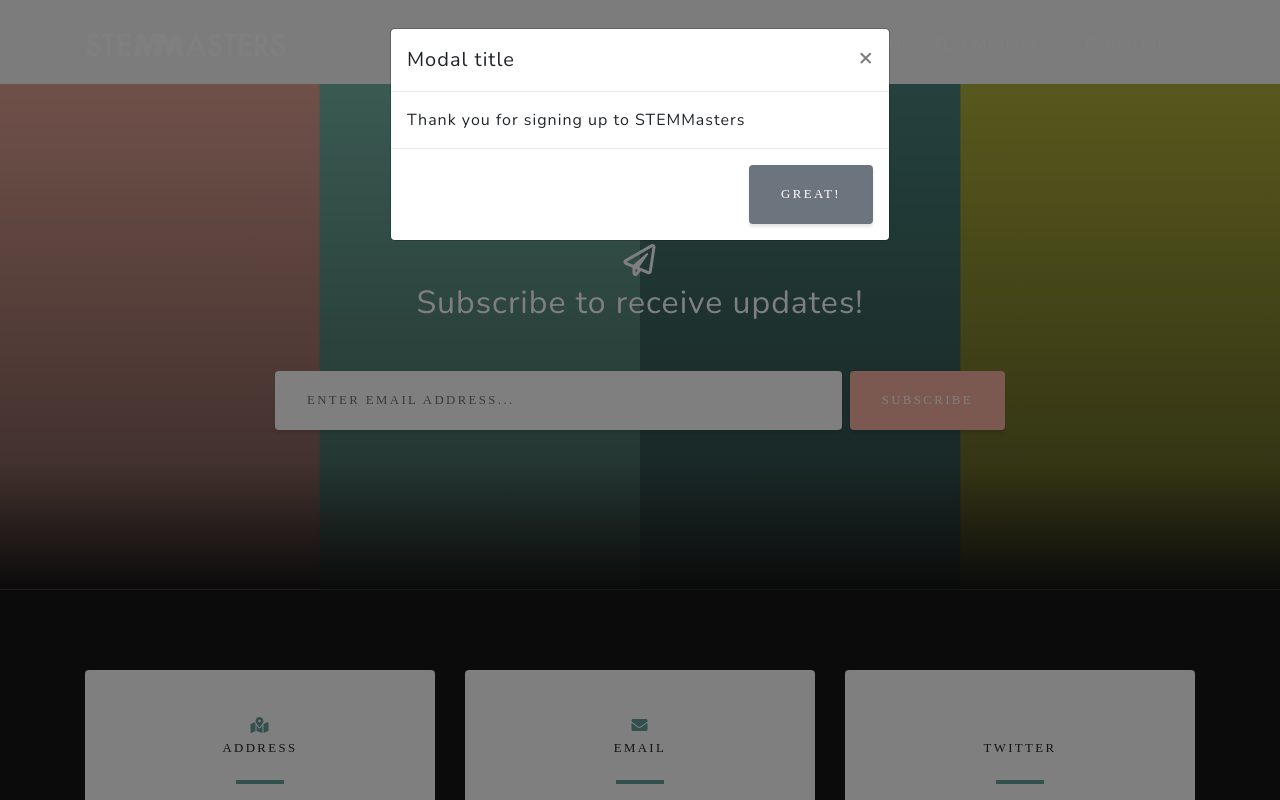
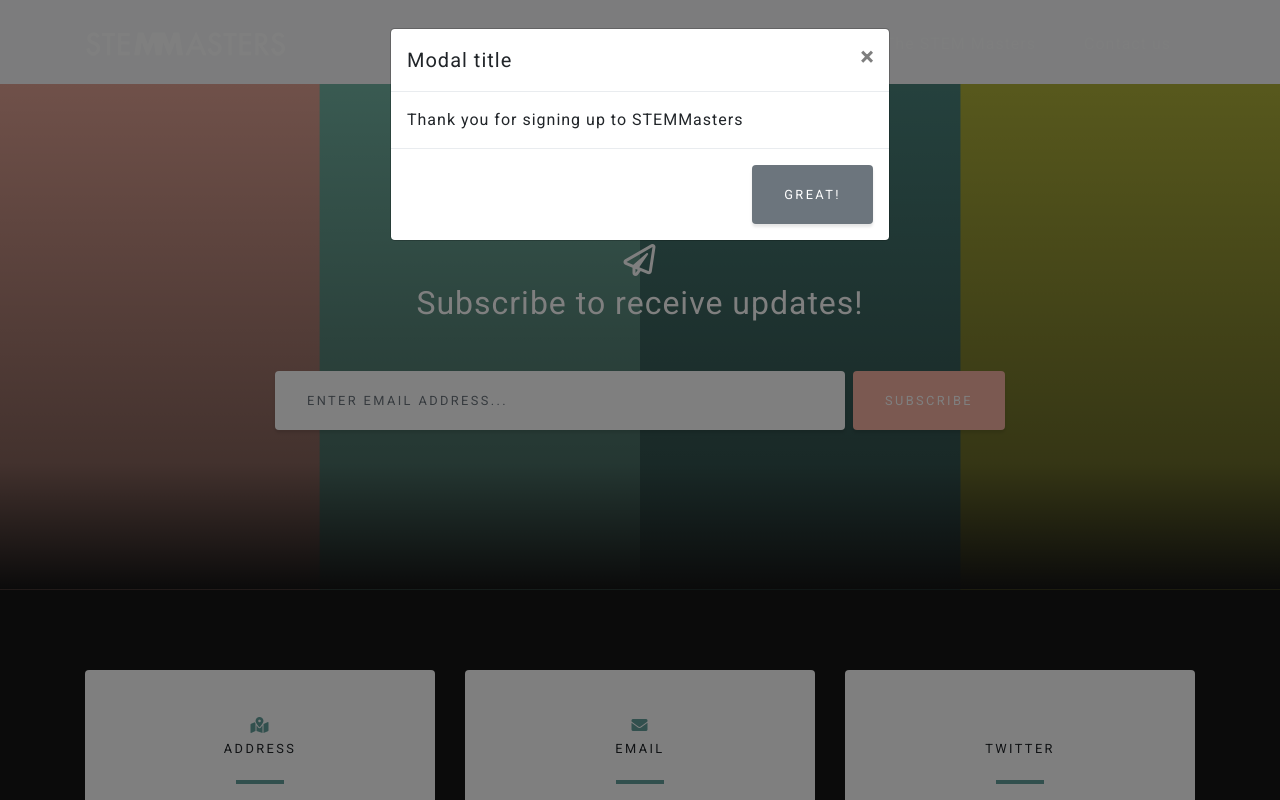
Before and after one commit to AshMeg/MyWebsite, a website: page index_prueba.html in a window 1280 px wide. Both pictures are taken after a click on the button "SUBSCRIBE". Shown: the part 2847-3647 px from the top of the page. Drawn offline with nearby package versions, Linux system fonts and the light colour scheme; a web font is replaced by a local one.

Commit message:
Update grayscale_prueba.css

```diff
--- a/css/grayscale_prueba.css
+++ b/css/grayscale_prueba.css
@@ -164,7 +164,7 @@
   -webkit-box-shadow: 0 0.1875rem 0.1875rem 0 rgba(0, 0, 0, 0.1) !important;
   box-shadow: 0 0.1875rem 0.1875rem 0 rgba(0, 0, 0, 0.1) !important;
   padding: 1.25rem 2rem;
-  font-family: 'Varela Round';
+  font-family: 'Roboto', sans-serif;
   font-size: 80%;
   text-transform: uppercase;
   letter-spacing: .15rem;
@@ -244,7 +244,7 @@
   box-shadow: 0 0.1875rem 0.1875rem 0 rgba(0, 0, 0, 0.1) !important;
   padding: 1.25rem 2rem;
   height: auto;
-  font-family: 'Varela Round';
+  font-family: 'Roboto', sans-serif;
   font-size: 80%;
   text-transform: uppercase;
   letter-spacing: 0.15rem;
@@ -262,7 +262,7 @@
 
 .contact-section .card h4 {
   font-size: 0.8rem;
-  font-family: 'Varela Round';
+  font-family: 'Roboto', sans-serif;
   text-transform: uppercase;
   letter-spacing: 0.15rem;
 }
@@ -296,7 +296,7 @@
 }
 
 body {
-  font-family: 'Nunito';
+  font-family: 'Roboto', sans-serif;
   letter-spacing: 0.0625em;
 }
 
```
